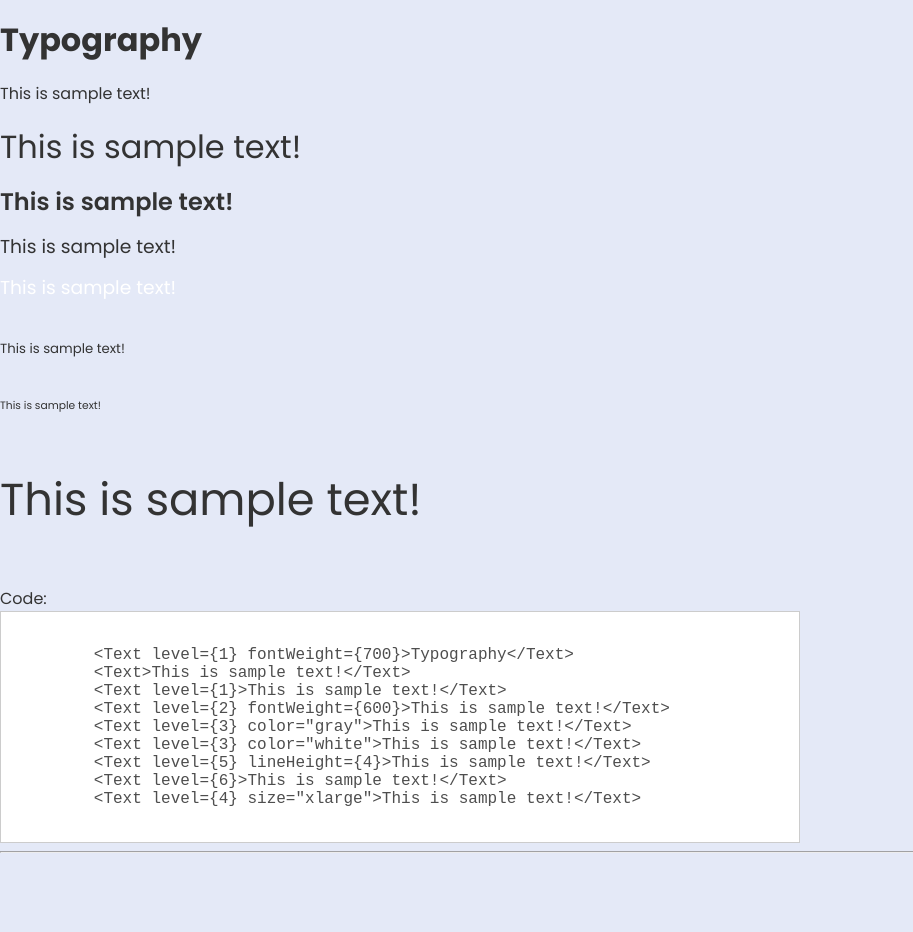
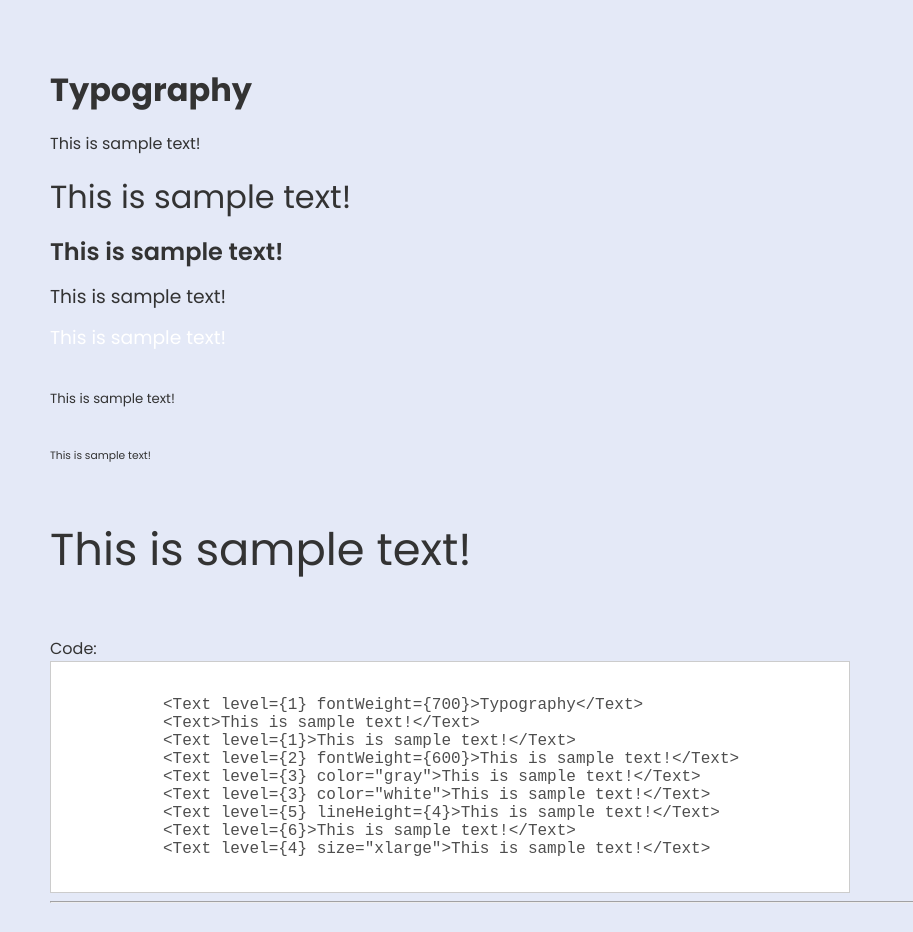
Before and after one commit to pablogeokar/nextjs13-styledComponents, a Next.js app: page / in a window 1280 px wide. Shown: the top 932 px of the page, without its empty margins (0-913 px from the left). Before the commit the page ends 861 px from the top, so only its background shows below. Built offline with nearby package versions, Linux system fonts and the light colour scheme.

Commit message:
Finalizando Typography

```diff
--- a/src/components/GlobalStyle.tsx
+++ b/src/components/GlobalStyle.tsx
@@ -9,7 +9,20 @@
     font-family:  ${font.style.fontFamily}, sans-serif;
     font-size: 16px;
     background:  ${({ theme }) => theme.colors.body};
-    color: ${({ theme }) => theme.colors.text};
+    color: ${({ theme }) => theme.colors.gray};
+  }
+
+  body::-webkit-scrollbar {
+    width: .8em;
+  }
+
+  body::-webkit-scrollbar-track {
+    box-shadow: inset 0 0 6px rgba(0, 0, 0, 0.3);
+  }
+
+  body::-webkit-scrollbar-thumb {
+    background-color: #979696;
+    outline: 1px solid slategray;
   }
 
   ul{
--- a/src/pages/index.tsx
+++ b/src/pages/index.tsx
@@ -1,9 +1,11 @@
 
+import styled from "styled-components"
 import { Text } from "../components"
+
 
 export default function StyleGuide() {
   return (
-    <>
+    <Page>
       {/** Typography */}
       <Text level={1} fontWeight={700}>Typography</Text>
       <Text>This is sample text!</Text>
@@ -16,7 +18,8 @@
       <Text level={4} size="xlarge">This is sample text!</Text>
       <Text>Code:</Text>
       <pre>
-        {`
+        {
+          `
           <Text level={1} fontWeight={700}>Typography</Text>
           <Text>This is sample text!</Text>
           <Text level={1}>This is sample text!</Text>
@@ -26,9 +29,14 @@
           <Text level={5} lineHeight={4}>This is sample text!</Text>
           <Text level={6}>This is sample text!</Text>
           <Text level={4} size="xlarge">This is sample text!</Text>
-      `}
+          `
+        }
       </pre>
       <hr />
-    </>
+    </Page>
   )
 }
+
+const Page = styled.div`
+  padding: 50px;
+`
```
Lines whose indentation alone changed are shown as unchanged.
